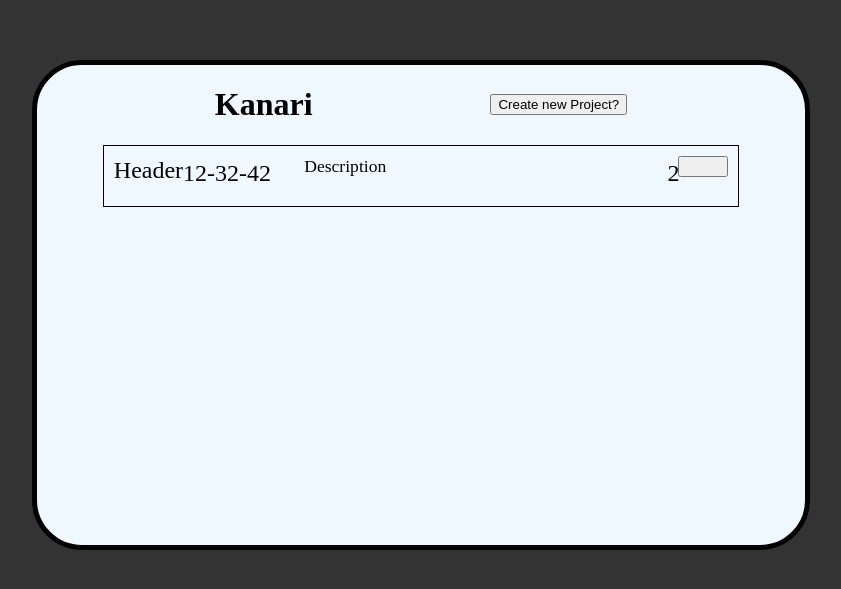
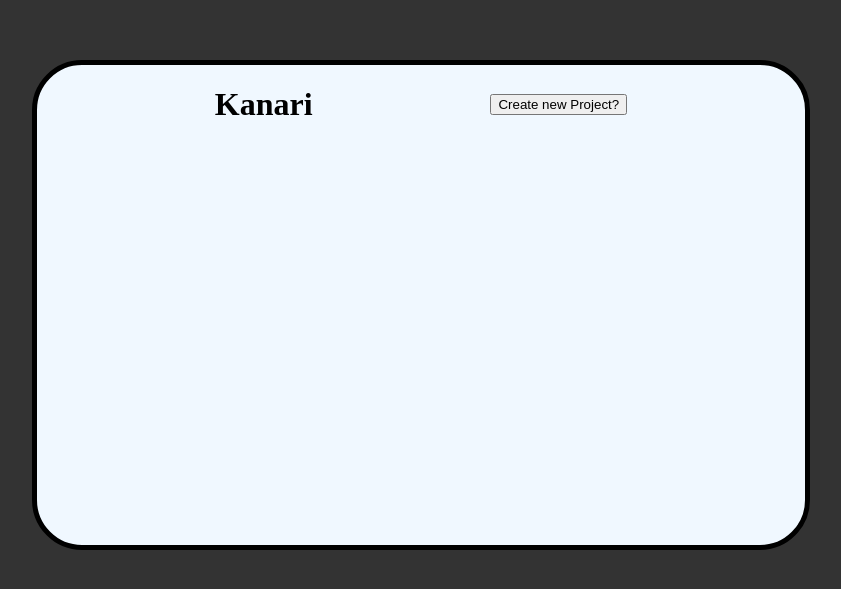
Before and after one commit to funkim/toDoList, a website built with webpack: page src/index.html in a window 1280 px wide. Shown: the part 103-692 px from the top of the page, without its empty margins (219-1060 px from the left). Built offline with nearby package versions, Linux system fonts and the light colour scheme.

Commit message:
Removed placeholder project

```diff
--- a/src/index.html
+++ b/src/index.html
@@ -50,13 +50,7 @@
                 </div>
             </div>
         <div class="projects" id="projects">
-            <div class="projectContainer">
-                <div class="projectContainerHeader">Header</div>
-                <div class="projectContainerPriority"> 2</div>
-                <div class="projectContainerDueDate"> 12-32-42</div>
-                <div class="projectContainerDescription">Description</div>
-                <input type="button" class="deleteButton">
-            </div>
+
         </div>
         <div class="tasksPage">
         </div>
```
Also changed, not shown: dist/index.html.
